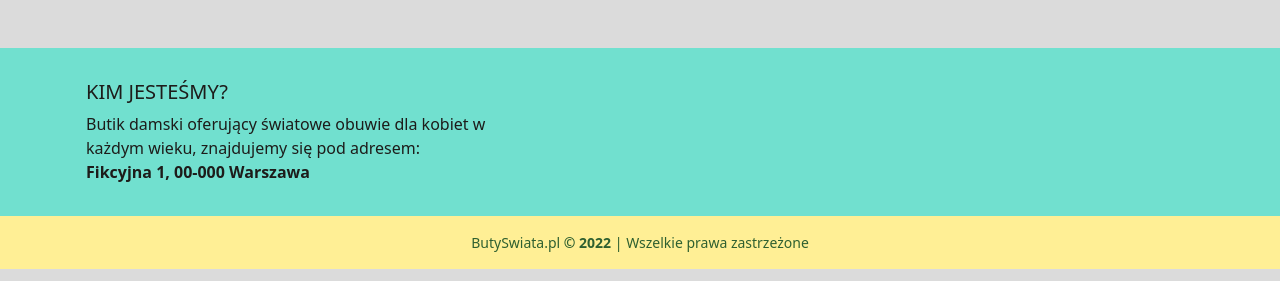
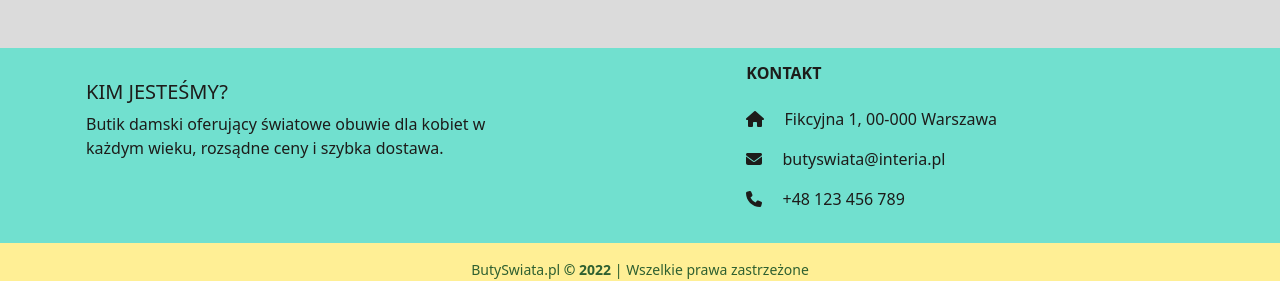
Before and after one commit to KamilSt18/ButySwiata, a React (Create React App) app: page / in a window 1280 px wide. Shown: the part 910-1191 px from the top of the page. Built offline with nearby package versions, Linux system fonts and the light colour scheme; no server answers.

Commit message:
Updated footer

```diff
--- a/src/components/Footer/Footer.js
+++ b/src/components/Footer/Footer.js
@@ -1,38 +1,66 @@
-import React from 'react'
+import React from "react"
+import { FontAwesomeIcon } from "@fortawesome/react-fontawesome"
+import { faHome, faEnvelope, faPhone } from "@fortawesome/free-solid-svg-icons"
 
-import './footer.css'
+import "./footer.css"
 
 const Footer = () => {
 	return (
 		<>
-
-        <footer className="text-white text-center text-lg-start" style={{backgroundColor: '#71e0cf', marginTop: 50}}>
-
+			<footer
+				className="text-white text-center text-lg-start"
+				style={{ backgroundColor: "#71e0cf", marginTop: 50 }}>
 				<div className="container p-3">
-
-    <div className="row">
-
-      <div className="col-lg-5 col-md-12 my-3 mb-md-0 footer-text"  >
+					<div className="row footer-text">
+						<div className="col-lg-5 col-md-12 my-3 mb-md-0">
 							<h5 className="text-uppercase">Kim jesteśmy?</h5>
 
 							<p>
-          Butik damski oferujący światowe obuwie dla kobiet w każdym wieku, znajdujemy się pod adresem: <br/> <strong>Fikcyjna 1, 00-000 Warszawa</strong>
+								Butik damski oferujący światowe obuwie dla kobiet w każdym
+								wieku, rozsądne ceny i szybka dostawa.
 							</p>
 						</div>
 
+						<div className="col-md-4 col-lg-3 col-xl-3 mx-auto mb-md-0 mb-4">
+							<h6 className="text-uppercase fw-bold mb-4">Kontakt</h6>
+							<p>
+								<FontAwesomeIcon
+									icon={faHome}
+									className="me-3"
+								/>{" "}
+								Fikcyjna 1, 00-000 Warszawa
+							</p>
+							<p>
+              <FontAwesomeIcon
+									icon={faEnvelope}
+									className="me-3"
+								/>{" "}
+								butyswiata@interia.pl
+							</p>
+							<p>
+              <FontAwesomeIcon
+									icon={faPhone}
+									className="me-3"
+								/>{" "}
+                +48 123 456
+								789
+							</p>
+						</div>
+					</div>
 				</div>
 
-  </div>
-
-
-
-  <div className="text-center p-3" style={{backgroundColor: '#ffef95', fontSize: 14, color: '#2F6030'}}>
+				<div
+					className="text-center p-3"
+					style={{
+						backgroundColor: "#ffef95",
+						fontSize: 14,
+						color: "#2F6030",
+					}}>
 					ButySwiata.pl <b>© 2022</b> | Wszelkie prawa zastrzeżone
 				</div>
-
 			</footer>
 		</>
-     );
+	)
 }
 
-export default Footer;
+export default Footer
--- a/src/containers/Details/Details.js
+++ b/src/containers/Details/Details.js
@@ -78,8 +78,7 @@ const Details = () => {
 											/szt
 										</Card.Title>
 										<Card.Text>
-											Możliwość zamówienia produktu, dostawa kurierem tel. +48
-											123-456-789
+											Możliwość zamówienia produktu, dostawa kurierem tel. +48 123 456 789
 										</Card.Text>
 									</Card.Body>
 									<Card.Footer>
```
Lines whose indentation alone changed are shown as unchanged.
